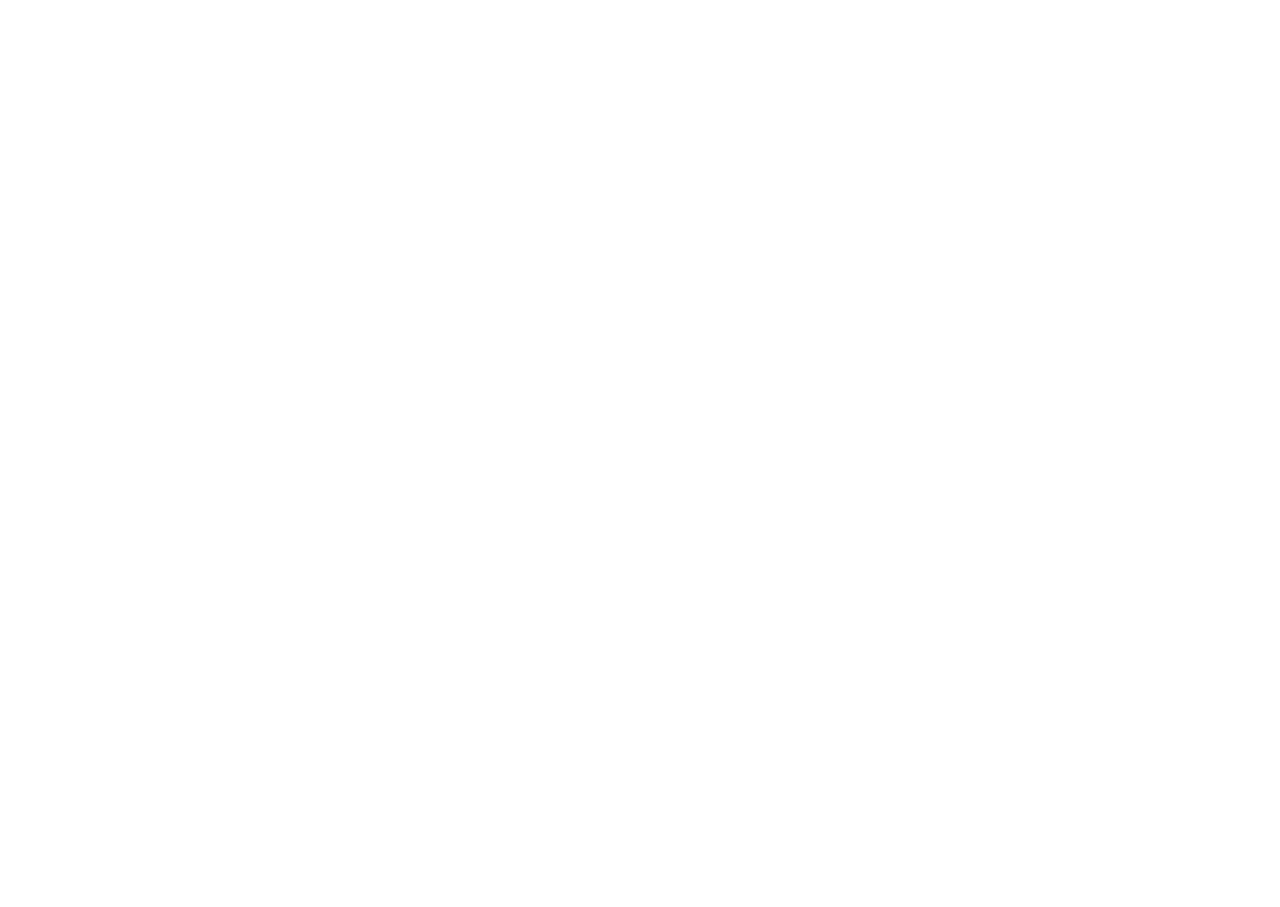
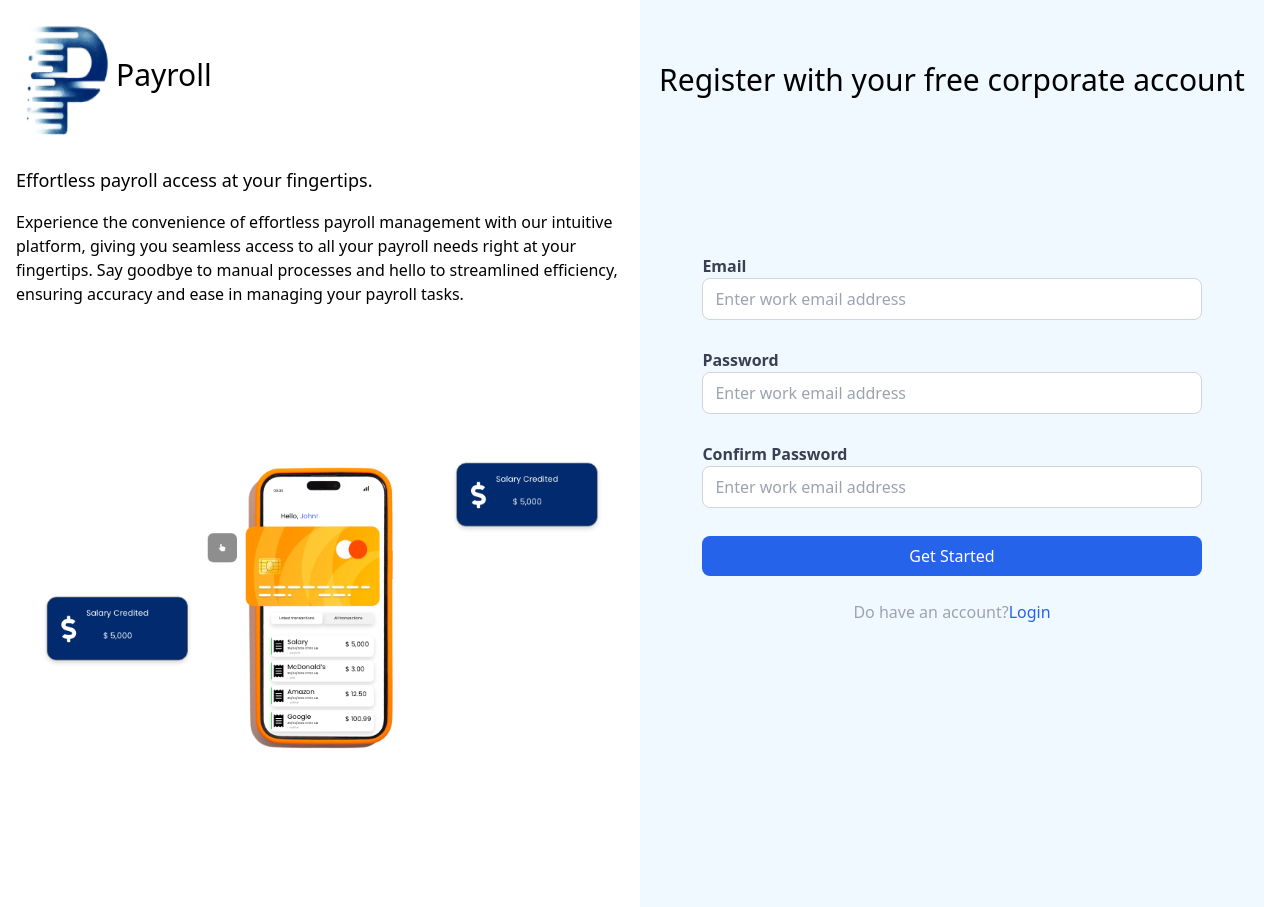
Before and after one commit to Ali-Mardini/my-payroll, a React (Vite) app: page /register in a window 1280 px wide. Before the commit the page ends 800 px from the top, so only its background shows below. Built offline with nearby package versions, Linux system fonts and the light colour scheme.

Commit message:
feat: add dashboard page

```diff
--- a/src/components/auth-left-side/auth-left-side.tsx
+++ b/src/components/auth-left-side/auth-left-side.tsx
@@ -1,5 +1,6 @@
 import logo from "../../assets/logo.png";
 import leftImg from "../../assets/left-img.png";
+import './auth-left-side.css';
 const AuthLeftSide = () =>{
 	return (
 		<div className="flex flex-col w-full">
--- /dev/null
+++ b/src/components/sidebar/sidebar.tsx
@@ -0,0 +1,22 @@
+const Sidebar = () => {
+	return (
+		<div className="fixed h-screen bg-gray-800 text-white w-64 flex flex-col justify-between pt-5 space-y-1">
+        <ul className="flex flex-col flex-grow h-full pt-5 space-y-1">
+          <li className="px-4 py-2 rounded-md hover:bg-gray-700">
+            <a href="#">Dashboard</a>
+          </li>
+          <li className="px-4 py-2 rounded-md hover:bg-gray-700">
+            <a href="#">Employees</a>
+          </li>
+          <li className="px-4 py-2 rounded-md hover:bg-gray-700">
+            <a href="#">Salaries</a>
+          </li>
+          <li className="px-4 py-2 rounded-md mt-auto hover:bg-gray-700">
+            <a href="#">Logout</a>
+          </li>
+        </ul>
+      </div>
+	)
+};
+
+export default Sidebar;
--- /dev/null
+++ b/src/layouts/layour.tsx
@@ -0,0 +1,16 @@
+import Sidebar from '../components/sidebar/sidebar';
+
+interface LayoutProps {
+  children: React.ReactNode;
+}
+
+const Layout: React.FC<LayoutProps> = ({ children }) => {
+  return (
+    <div className="flex">
+      <Sidebar />
+      <div className="flex-1 p-10">{children}</div>
+    </div>
+  );
+};
+
+export default Layout;
--- a/src/main.tsx
+++ b/src/main.tsx
@@ -4,6 +4,7 @@
 import Login from './pages/login/login';
 import Register from './pages/register/register';
 import './index.css';
+import Dashboard from './pages/dashboard/dashboard';
 
 const router = createBrowserRouter([
 	{
@@ -13,6 +14,10 @@
 	{
 		path:"/register",
 		element: <Register />
+	},
+	{
+		path:"/dashboard",
+		element: <Dashboard />
 	}
 ]);
 
--- /dev/null
+++ b/src/pages/dashboard/dashboard.tsx
@@ -0,0 +1,13 @@
+import Layout from '../../layouts/layour';
+
+const Dashboard = () =>{
+	return (
+	<Layout>
+		<div className='flex flex-col'>
+
+		</div>
+	</Layout>
+	)
+};
+
+export default Dashboard;
--- a/src/pages/login/login.tsx
+++ b/src/pages/login/login.tsx
@@ -1,5 +1,5 @@
+import { Link } from 'react-router-dom';
 import AuthLeftSide from "../../components/auth-left-side/auth-left-side";
-import "./login.css";
 
 const Login = () => {
   return (
@@ -40,9 +40,9 @@
           <div className="mt-6 text-center">
             <p className="text-gray-400">
               Need an account?
-              <a href="#" className="text-blue-600 hover:text-blue-700">
+              <Link to="/register" className="text-blue-600 hover:text-blue-700">
                 Signup
-              </a>
+              </Link>
             </p>
           </div>
         </form>
--- a/src/pages/register/register.tsx
+++ b/src/pages/register/register.tsx
@@ -1,6 +1,71 @@
+import { Link } from 'react-router-dom';
+import AuthLeftSide from "../../components/auth-left-side/auth-left-side";
+
 const Register = () => {
   return (
-   <></>
+    <div className="flex px-4">
+      <AuthLeftSide />
+      <div className="flex bg-sky-50 flex-col w-full">
+        <h1 className="text-3xl mt-[10%] text-center">
+          Register with your free corporate account
+        </h1>
+        <form className="flex flex-col mt-[25%] mx-[10%] h-[30%] justify-between">
+          <div className="mb-7">
+            <label className="text-gray-700 font-bold mb-2" htmlFor="email">
+              Email
+            </label>
+            <input
+              className="w-full px-3 py-2 rounded-lg border border-gray-300 focus:outline-none focus:ring-1 focus:ring-indigo-500"
+              placeholder="Enter work email address"
+              type="text"
+              id="email"
+              name="email"
+              required
+            />
+          </div>
+          <div className="mb-7">
+            <label className="text-gray-700 font-bold mb-2" htmlFor="password">
+              Password
+            </label>
+            <input
+              className="w-full px-3 py-2 rounded-lg border border-gray-300 focus:outline-none focus:ring-1 focus:ring-indigo-500"
+              placeholder="Enter work email address"
+              type="password"
+              id="password"
+              name="password"
+              required
+            />
+          </div>
+          <div className="mb-7">
+            <label
+              className="text-gray-700 font-bold mb-2"
+              htmlFor="confirm-password"
+            >
+              Confirm Password
+            </label>
+            <input
+              className="w-full px-3 py-2 rounded-lg border border-gray-300 focus:outline-none focus:ring-1 focus:ring-indigo-500"
+              placeholder="Enter work email address"
+              type="password"
+              id="confirm-password"
+              name="confirm-password"
+              required
+            />
+          </div>
+          <button className="w-full px-4 py-2 rounded-lg font-medium bg-blue-600 hover:bg-blue-700 text-white focus:outline-none focus:ring-4 focus:ring-blue-500">
+            Get Started
+          </button>
+          <div className="mt-6 text-center">
+            <p className="text-gray-400">
+              Do have an account?
+              <Link to="/" className="text-blue-600 hover:text-blue-700">
+                Login
+              </Link>
+            </p>
+          </div>
+        </form>
+      </div>
+    </div>
   );
 };
 
```
Also changed, not shown: src/components/auth-left-side/auth-left-side.css (renamed from src/pages/login/login.css).
